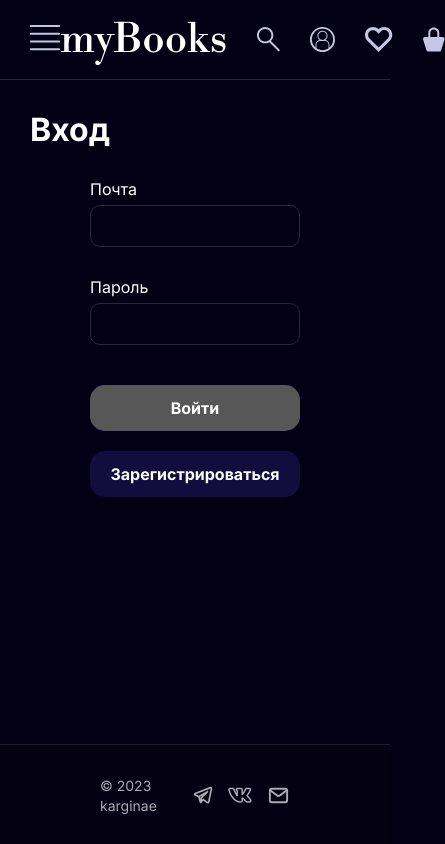
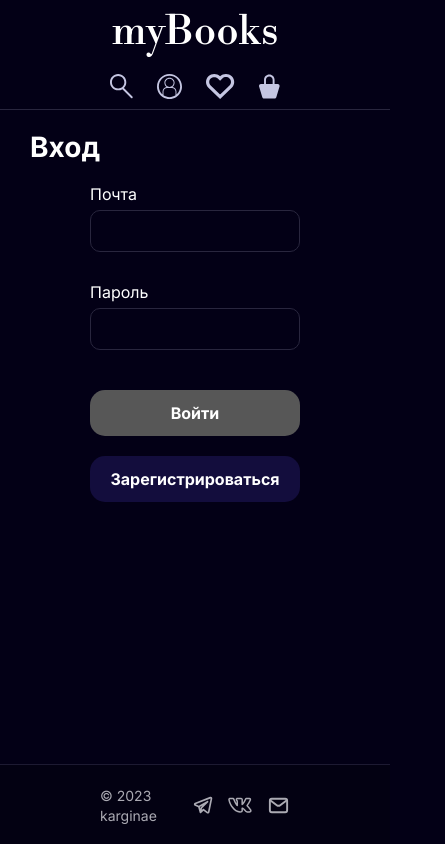
Before and after one commit to karginae/mybooks, a React (Create React App) app: page /auth in a window 390 px wide. Shown: the whole page, 445 px wide, since content can reach past the window. Built offline with nearby package versions, Linux system fonts and the light colour scheme; no server answers.

Commit message:
fix adaptive

```diff
--- a/src/components/Book/Book.module.scss
+++ b/src/components/Book/Book.module.scss
@@ -114,3 +114,45 @@
     }
   }
 }
+
+@media only screen and (max-width: 560px) {
+  .book {
+    width: 140px;
+    height: 219px;
+
+    .infoTop {
+      height: 35px;
+
+      .price {
+        font-size: 15px;
+      }
+
+      .like {
+        height: 15px;
+
+        &:active {
+          transform: scale(0.93);
+        }
+      }
+    }
+
+    .infoBottom {
+      height: 60px;
+      font-size: 9px;
+      font-weight: 700;
+
+      .title {
+        margin-top: 4px;
+        margin-bottom: 3px;
+      }
+
+      .author {
+        margin-bottom: 3px;
+      }
+
+      .year {
+        margin-bottom: 3px;
+      }
+    }
+  }
+}
--- a/src/index.scss
+++ b/src/index.scss
@@ -490,3 +490,59 @@ footer {
     }
   }
 }
+
+@media only screen and (max-width: 560px) {
+  .body {
+    grid-template-rows: 110px 1fr 80px;
+  }
+
+  header {
+    .container {
+      display: grid;
+      grid-template-columns: 100%;
+      grid-template-rows: 10fr 7fr;
+      .search-input {
+        margin: auto 0 auto 10px;
+        width: 90%;
+      }
+    }
+  }
+
+  .header-left {
+    display: none;
+  }
+
+  .header-centr {
+    justify-content: center;
+    width: 100%;
+
+    h1 {
+      font-size: 40px;
+    }
+  }
+
+  .header-right {
+    justify-content: center;
+    width: 100%;
+
+    li {
+      margin: auto 12px auto 12px;
+    }
+  }
+
+  main {
+    padding: 20px 0;
+
+    h2 {
+      font-size: 28px;
+      font-weight: 700;
+      margin: 0 0 20px 0;
+    }
+
+    .books {
+      grid-template-columns: repeat(2, 140px);
+      row-gap: 20px;
+      justify-content: space-around;
+    }
+  }
+}
```
